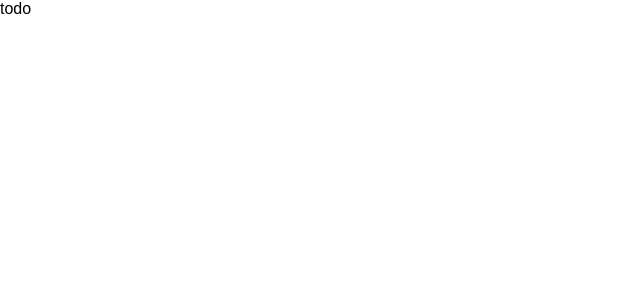
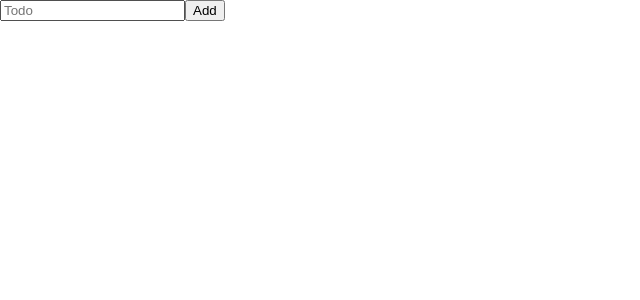
Before and after one commit to NightThinker/legacy-hooks-udemy, a React (Create React App) app: page / in a window 1280 px wide. Shown: the top 300 px of the page, without its empty margins (0-640 px from the left). Built offline with nearby package versions, Linux system fonts and the light colour scheme; the HTML template or start-up script is replaced by a standard one.

Commit message:
useState

```diff
--- a/src/App.js
+++ b/src/App.js
@@ -1,7 +1,13 @@
 import React from 'react';
 
+import Todo from './components/Todo/Todo';
+
 function App() {
-	return <div>todo</div>;
+	return (
+		<div>
+			<Todo />
+		</div>
+	);
 }
 
 export default App;
--- /dev/null
+++ b/src/components/Todo/Todo.js
@@ -0,0 +1,17 @@
+import React, { useState } from 'react';
+
+const Todo = () => {
+	const [ todoName, setTodoName ] = useState('');
+	const inputChangeHandler = event => {
+		setTodoName(event.target.value);
+	};
+	return (
+		<React.Fragment>
+			<input type='text' placeholder='Todo' value={todoName} onChange={inputChangeHandler} />
+			<button type='button'>Add</button>
+			<ul />
+		</React.Fragment>
+	);
+};
+
+export default Todo;
```
